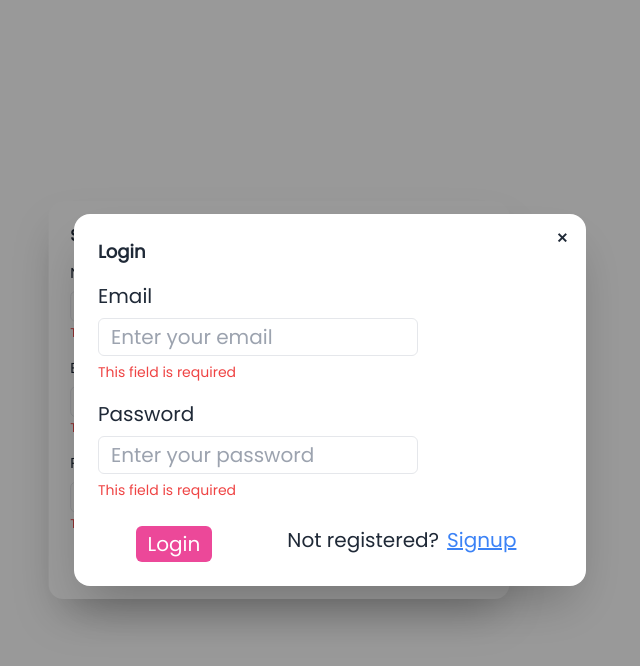
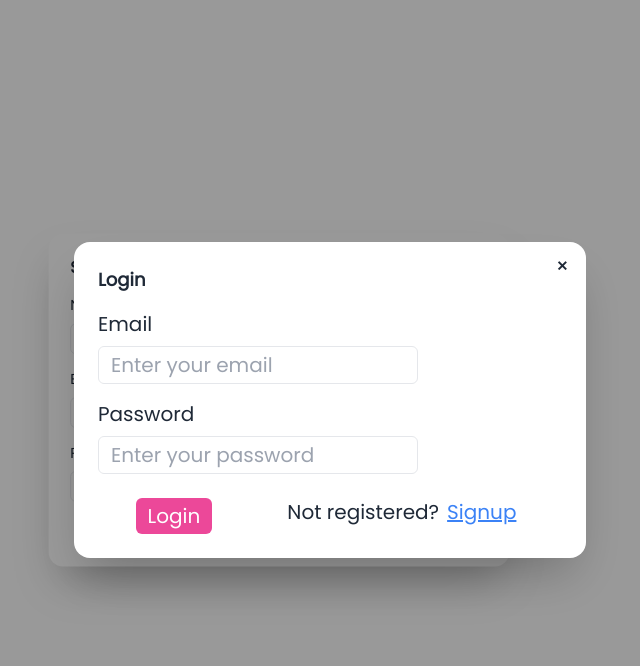
Before and after one commit to vrundanawal/BookStore-App--MERN, a React (Vite) app in the folder FrontEnd/: page /signup in a window 1280 px wide. Both pictures are taken after a click on the button "Login". Shown: the top 666 px of the page, without its empty margins (310-950 px from the left). Built offline with nearby package versions, Linux system fonts and the light colour scheme.

Commit message:
remove all the console bug and remove one form element and added type submit on button tag

```diff
--- a/FrontEnd/src/components/Login.jsx
+++ b/FrontEnd/src/components/Login.jsx
@@ -10,6 +10,16 @@ const Login = () => {
   } = useForm();
 
   const onSubmit = (data) => console.log(data);
+
+  const openModal = () => {
+    //document.getElementById('background').classList.add('blur-background');
+    document.getElementById('my_modal_3')?.showModal();
+  };
+
+  const closeModal = () => {
+    // document.getElementById('background').classList.remove('blur-background');
+    document.getElementById('my_modal_3')?.close();
+  };
   return (
     <>
       <div>
@@ -19,7 +29,7 @@ const Login = () => {
               <Link
                 to="/"
                 className="btn btn-sm btn-circle btn-ghost absolute right-2 top-2"
-                onClick={() => document.getElementById('my_modal_3').close()}
+                onClick={closeModal}
               >
                 ✕
               </Link>
@@ -35,10 +45,11 @@ const Login = () => {
                   {...register('email', { required: true })}
                 />
                 <br />
-
+                {errors.email && (
                   <span className="text-sm text-red-500">
                     This field is required
                   </span>
+                )}
               </div>
               {/* password */}
               <div className="mt-4 space-y-2">
@@ -46,25 +57,31 @@ const Login = () => {
                 <br />
                 <input
                   type="password"
+                  autoComplete="password"
                   placeholder="Enter your password"
                   className="w-80 px-3 py-1 border rounded-md outline-none"
                   {...register('password', { required: true })}
                 />
                 <br />
-
+                {errors.password && (
                   <span className="text-sm text-red-500">
                     This field is required
                   </span>
+                )}
               </div>
 
               {/* Button */}
               <div className="flex justify-around mt-6">
-                <button className="bg-pink-500 text-white rounded-md px-3 py-1 hover:bg-pink-700 duration-200">
+                <button
+                  className="bg-pink-500 text-white rounded-md px-3 py-1 hover:bg-pink-700 duration-200"
+                  onClick={openModal}
+                >
                   Login
                 </button>
                 <div>
                   Not registered?
                   <Link
+                    onClick={closeModal}
                     to="/signup"
                     className="underline text-blue-500 cursor-pointer px-2"
                   >
--- a/FrontEnd/src/components/Navbar.jsx
+++ b/FrontEnd/src/components/Navbar.jsx
@@ -85,7 +85,7 @@ const Navbar = () => {
               </div>
               <ul
                 tabIndex={0}
-                className="menu menu-sm dropdown-content bg-base-100 rounded-box z-[1] mt-3 w-52 p-2 shadow"
+                className="menu menu-sm dropdown-content bg-base-100 rounded-box z-[1] mt-3 w-52 p-2 shadow dark:bg-slate-700 dark:text-white"
               >
                 {navItems}
               </ul>
--- a/FrontEnd/src/components/Signup.jsx
+++ b/FrontEnd/src/components/Signup.jsx
@@ -1,8 +1,21 @@
 import React from 'react';
 import { Link } from 'react-router-dom';
+import { useForm } from 'react-hook-form';
 import Login from './Login';
 
 const Signup = () => {
+  const {
+    register,
+    handleSubmit,
+    formState: { errors },
+  } = useForm();
+  const onSubmit = (data) => console.log(data);
+
+  const openLoginModal = () => {
+    // document.getElementById('background').classList.add('blur-background');
+    document.getElementById('my_modal_3')?.showModal();
+  };
+
   return (
     <>
       <div className="flex h-screen items-center justify-center">
@@ -25,12 +38,14 @@ const Signup = () => {
                   type="text"
                   placeholder="Enter your fullname"
                   className="w-80 px-3 py-1 border rounded-md outline-none"
+                  {...register('name', { required: true })}
                 />
                 <br />
-
+                {errors.name && (
                   <span className="text-sm text-red-500">
                     This field is required
                   </span>
+                )}
               </div>
               {/* Email */}
               <div className="mt-4 space-y-2">
@@ -40,40 +55,49 @@ const Signup = () => {
                   type="email"
                   placeholder="Enter your email"
                   className="w-80 px-3 py-1 border rounded-md outline-none"
+                  {...register('email', { required: true })}
                 />
                 <br />
 
+                {errors.email && (
                   <span className="text-sm text-red-500">
                     This field is required
                   </span>
+                )}
               </div>
               {/* Password */}
               <div className="mt-4 space-y-2">
                 <span>Password</span>
                 <br />
                 <input
-                  type="text"
+                  type="password"
+                  autoComplete="password"
                   placeholder="Enter your password"
                   className="w-80 px-3 py-1 border rounded-md outline-none"
+                  {...register('password', { required: true })}
                 />
                 <br />
-
+                {errors.password && (
                   <span className="text-sm text-red-500">
                     This field is required
                   </span>
+                )}
               </div>
               {/* Button */}
               <div className="flex justify-around mt-4">
-                <button className="bg-pink-500 text-white rounded-md px-3 py-1 hover:bg-pink-700 duration-200">
-                  Signup
+                <button
+                  className="bg-pink-500 text-white rounded-md px-3 py-1 hover:bg-pink-700 duration-200"
+                  onClick={handleSubmit(onSubmit)}
+                >
+                  Signup---
                 </button>
                 <div className="text-xl">
                   Have account?{' '}
                   <button
+                    type="submit"
                     className="underline text-blue-500 cursor-pointer"
-                    onClick={() =>
-                      document.getElementById('my_modal_3').showModal()
-                    }
+                    onClick={openLoginModal}
+                    onSubmit={handleSubmit(onSubmit)}
                   >
                     Login
                   </button>{' '}
```
Lines whose indentation alone changed are shown as unchanged.
